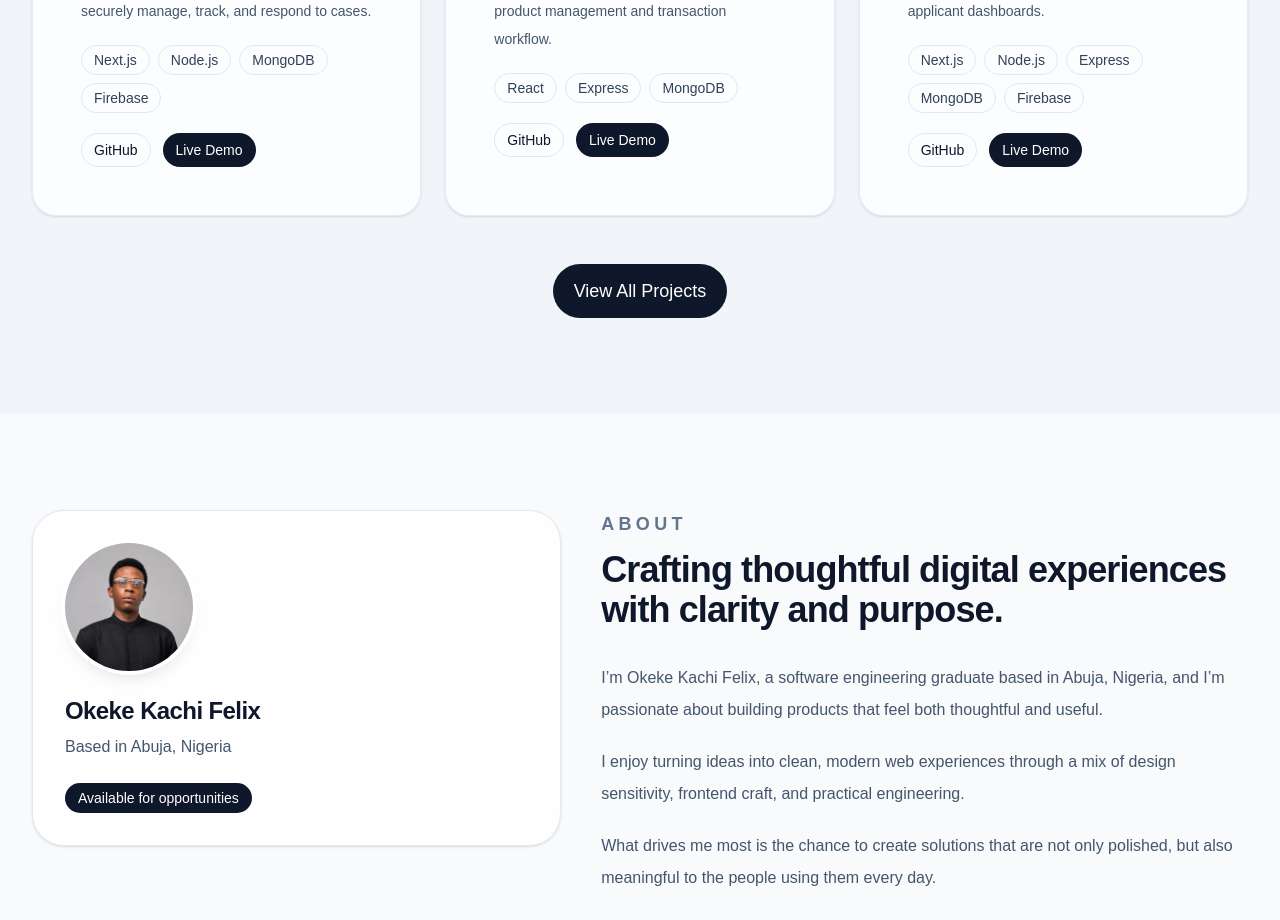
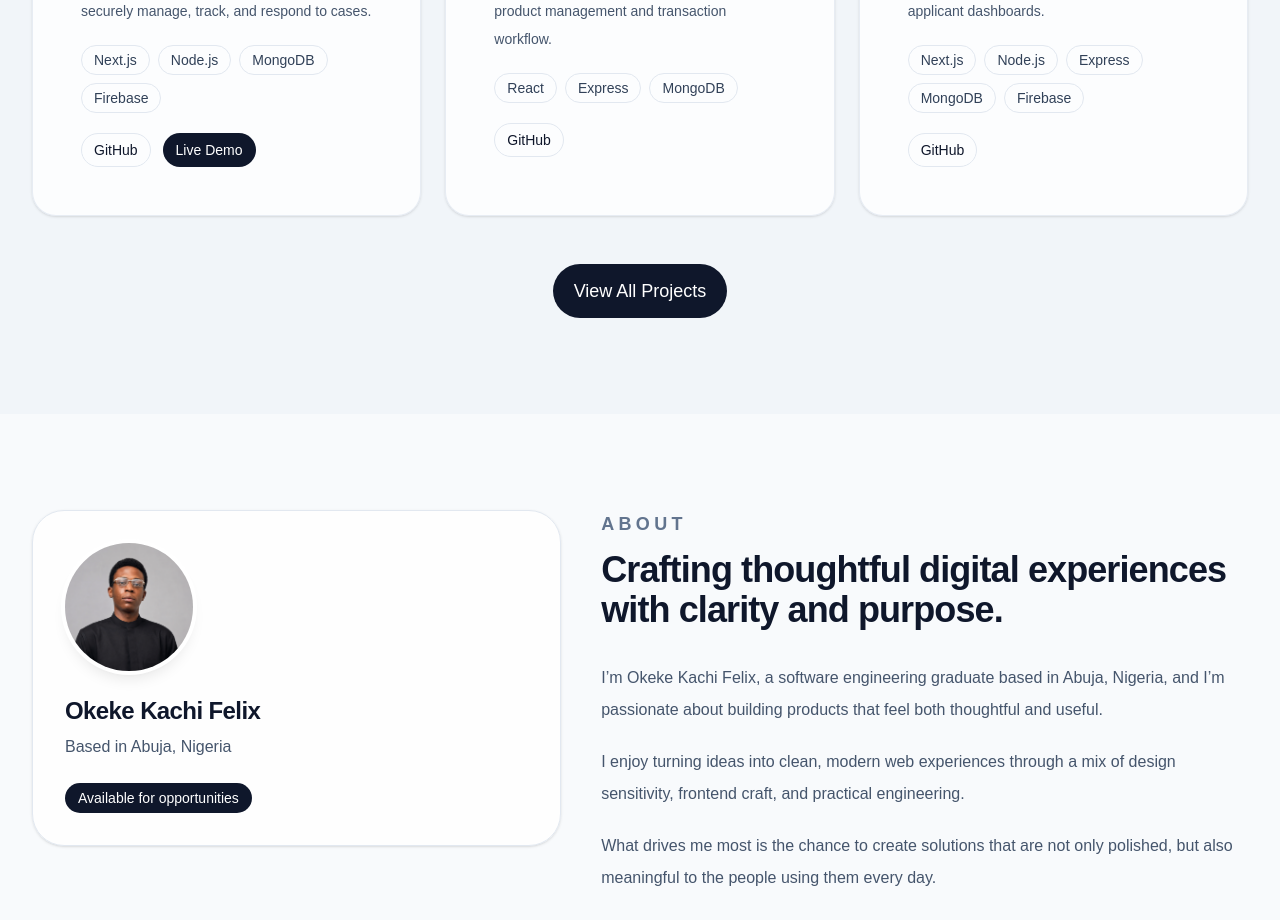
Before and after one commit to OkekeKachi/my_portfolio, a Next.js app: page / in a window 1280 px wide. Shown: the part 1880-2800 px from the top of the page. Built offline with nearby package versions, Linux system fonts and the light colour scheme.

Commit message:
added live demo link

```diff
--- a/src/components/sections/FeaturedProjects.jsx
+++ b/src/components/sections/FeaturedProjects.jsx
@@ -77,16 +77,18 @@ function FeaturedProjectCard({ project }) {
             >
               GitHub
             </Button>
+            {project.demo && project.demo !== "#" && (
               <Button
                 size="sm"
                 className="w-full sm:w-auto"
-              onClick={(event) => {
-                event.stopPropagation();
+                onClick={(e) => {
+                  e.stopPropagation();
                   window.open(project.demo, "_blank");
                 }}
               >
                 Live Demo
               </Button>
+            )}
           </div>
         </div>
       </Card>
--- a/src/data/projects.js
+++ b/src/data/projects.js
@@ -9,7 +9,7 @@ const projects = [
     role: "Full-stack developer",
     timeline: "5 weeks",
     github: "https://github.com/OkekeKachi/Sexual-and-Gender-Based-Violence-Reporting-Tool",
-    demo: "#",
+    demo: "https://safespeak-theta.vercel.app",
     featured: true,
     image: "/images/projects/safespeak.png",
     heroImage: "/images/projects/safespeak.png",
```
Lines whose indentation alone changed are shown as unchanged.
